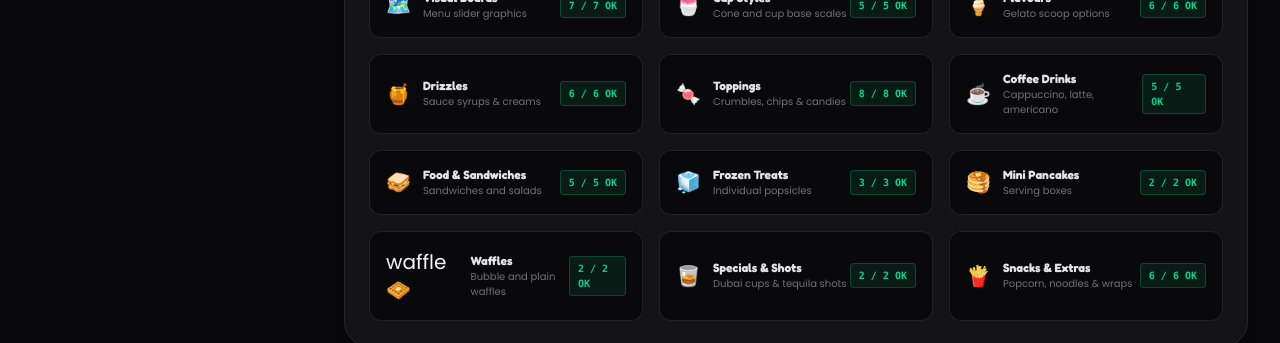
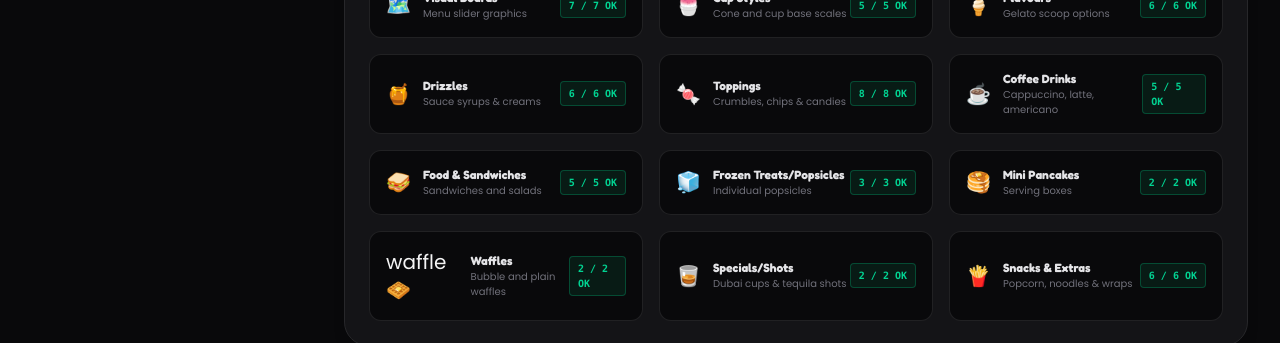
Before and after one commit to olabodesamuel0920-max/Shaytee-s-treat, a Next.js app: page /admin-preview in a window 1280 px wide. Shown: the part 920-1263 px from the top of the page. Built offline with nearby package versions, Linux system fonts and the light colour scheme.

Commit message:
fix(admin-preview): update image library checklist label names to match exact categories specifications

```diff
--- a/src/app/admin-preview/page.tsx
+++ b/src/app/admin-preview/page.tsx
@@ -660,7 +660,7 @@ export default function AdminPreview() {
                       <div className="flex items-center gap-3">
                         <span className="text-xl">🧊</span>
                         <div>
-                          <p className="font-fredoka text-xs font-bold text-zinc-200">Frozen Treats</p>
+                          <p className="font-fredoka text-xs font-bold text-zinc-200">Frozen Treats/Popsicles</p>
                           <p className="text-[10px] text-zinc-500 font-poppins">Individual popsicles</p>
                         </div>
                       </div>
@@ -699,7 +699,7 @@ export default function AdminPreview() {
                       <div className="flex items-center gap-3">
                         <span className="text-xl">🥃</span>
                         <div>
-                          <p className="font-fredoka text-xs font-bold text-zinc-200">Specials & Shots</p>
+                          <p className="font-fredoka text-xs font-bold text-zinc-200">Specials/Shots</p>
                           <p className="text-[10px] text-zinc-500 font-poppins">Dubai cups & tequila shots</p>
                         </div>
                       </div>
```
